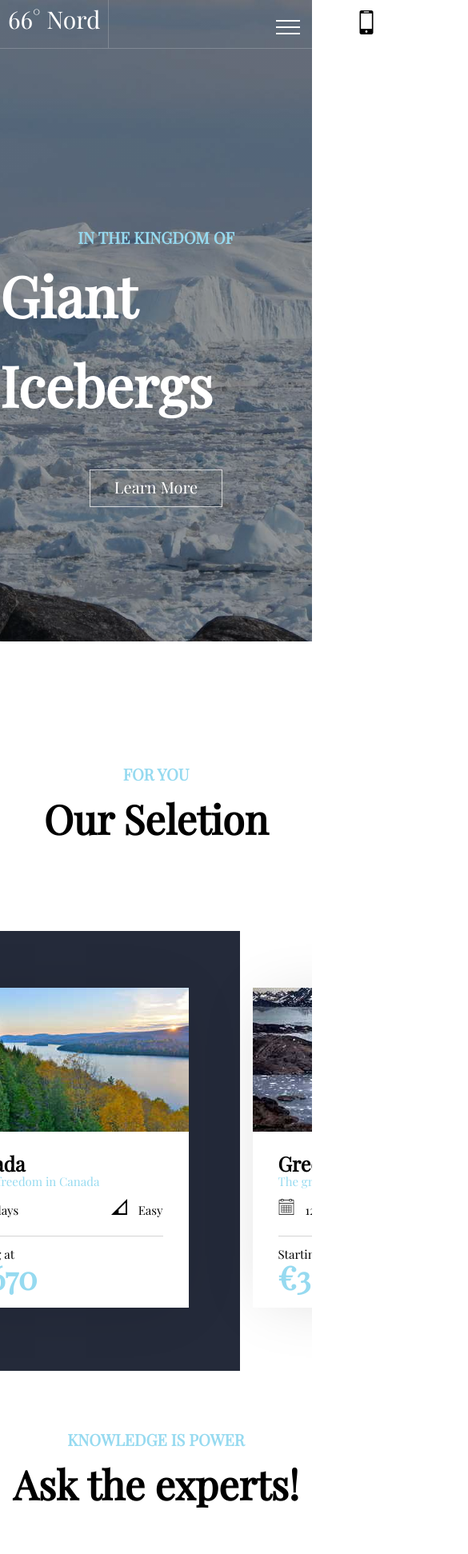
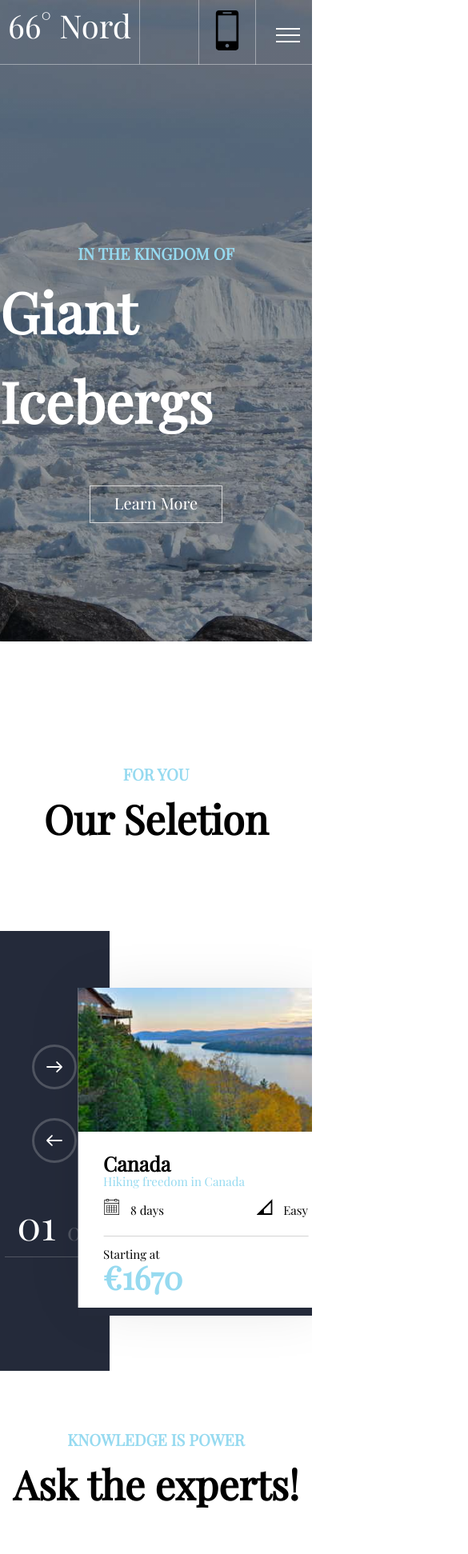
Before and after one commit to CiaranOriordan93/Cold-Cap, a website: page index.html in a window 390 px wide. Shown: the top 1943 px of the page at 80% size, 585 px wide, since content can reach past the window. Drawn offline with nearby package versions, Linux system fonts and the light colour scheme.

Commit message:
Add files via upload
added animations for mobile version of site

```diff
--- a/css/queries.css
+++ b/css/queries.css
@@ -7,29 +7,17 @@
         padding-right: 2rem;
     }
 
-    .arrow-nav {
-        width: 30rem;
-    }
-
-    .arrow-nav li {
-        margin-left: 10rem;
-    }
-
-    .counter {
-        left: 12%;
-    }
-
-    .location-gallery-wrapper {
-        transform: translate(-30%, -24%);
-    }
-
     .world-map-section {
         margin-top: -20rem;
     }
 
-    .favorite-info-wrapper {
-        width: 60%;
+    .world-map-section {
+        flex-direction: column;
     }
+
+   .world-map {
+       margin-right: 0rem;
+   }
 }
 
 @media only screen and (max-width: 1023px) {
@@ -39,34 +27,6 @@
 
     .links li:not(:last-child) {
         padding-right: 2rem;
-    }
-
-    .location-gallery-wrapper {
-        transform: translate(-23%, -24%);
-    }
-
-    .world-map {
-        margin-right: 6rem;
-    }
-
-    .base-camps {
-        width: 30rem;
-    }
-
-    .favorite-info-wrapper {
-        width: 70%;
-        margin-top: 14rem;
-    }
-
-    .para-1,
-    .para-2,
-    .para-3 {
-        width: 30rem;
-    }
-
-    .list-1,
-    .list-2 {
-        margin-right: 18rem;
     }
 
     .sign-up-field {
@@ -95,16 +55,15 @@
     .mobile-nav {
         display: flex;
         flex-direction: row;
-        justify-content: space-between;
         width: 100%;
-        height: 6rem;
-        border-bottom: 1px solid rgba(255, 255, 255, 0.2);
+        height: 8rem;
+        border-bottom: 1px solid rgba(255, 255, 255, 0.4);
     }
 
     .mobile-logo {
-        font-size: 3rem;
+        font-size: 4rem;
         margin-left: 1rem;
-        border-right: 1px solid rgba(255, 255, 255, 0.2);
+        border-right: 1px solid rgba(255, 255, 255, 0.4);
         padding-right: 1rem;
     }
 
@@ -117,19 +76,21 @@
     }
 
     .mobile-contact {
-        margin-right: -46rem;
-        border-left: 1px solid rgba(255, 255, 255, 0.2);
-        border-right: 1px solid rgba(255, 255, 255, 0.2);
+        position: absolute;
+        right: 7rem;
+        padding-bottom: 1.1rem;
+        border-left: 1px solid rgba(255, 255, 255, 0.4);
+        border-right: 1px solid rgba(255, 255, 255, 0.4);
     }
 
     .mobile-contact img {
-        height: 3rem;
+        height: 5rem;
         margin-top: 1.3rem;
     }
 
     .nav-icon {
         position: relative;
-        margin-top: 2.8rem;
+        margin-top: 3.8rem;
     }
 
     .nav-icon,
@@ -167,17 +128,28 @@
     cursor: pointer;
 }
 
-.navigation-button:hover span::before {
+.navigation-button:hover .nav-icon::before {
     top: -1rem;
 }
-
-.navigation-button:hover span::after {
+.navigation-button:hover .nav-icon::after {
     top: 1rem;
 }
 
-.navigation-checkbox:checked span {
+input[type=checkbox]:checked + label .nav-icon {
     background-color: transparent;
 }
+
+input[type=checkbox]:checked + label .nav-icon::before {
+    top: 0;
+    transform: rotate(135deg);
+}
+
+input[type=checkbox]:checked + label .nav-icon::after {
+    top: 0;
+    transform: rotate(-135deg);
+}
+
+
 
 @media only screen and (max-width: 480px) {
 
--- a/css/style.css
+++ b/css/style.css
@@ -162,10 +162,11 @@ nav a:active {
 .arrow-nav {
     background-color: #242a3a;
     height: 55rem;
-    width: 60rem;
+    max-width: 35%;
     display: flex;
     justify-content: center;
     align-items: center;
+    flex-direction: column;
 }
 
 .arrow-nav img {
@@ -176,17 +177,13 @@ nav a:active {
 }
 
 .arrow-nav li {
-    margin-left: 20rem;
-    margin-bottom: 2rem;
+    margin-bottom: 3rem;
     list-style: none;
 }
 
 .counter {
-    position: absolute;
-    top: 80%;
-    left: 18%;
-    padding-left: 1rem;
-    padding-right: 1rem;
+    padding-left: 1.5rem;
+    padding-right: 1.5rem;
     border-bottom: 1px solid rgba(255, 255, 255, 0.2);
 }
 
@@ -204,15 +201,66 @@ nav a:active {
 main {
     position: relative;
     overflow: hidden;
+    width: 100%;
 }
 
 .location-gallery-wrapper {
     position: absolute;
     top: 58%;
     left: 55%;
-    transform: translate(-50%, -24%);
-    width: 130rem;
+    transform: translate(-43%, -24%);
+    width: 70vw;
     height: 40rem;
+}
+
+.card a {
+    background-color: #242a3a;
+}
+
+.card a:link,
+.card a:visited {
+    text-decoration: none;
+    color: inherit;
+}
+
+.card a:hover .card-image img,
+.card a:active .card-image img {
+    transform: scale(1.02);
+}
+
+.card a:hover .hover-effect {
+    height: 2.5rem;
+    background-color: #96daf0;
+    transform: translateY(10px);
+}
+
+.card a:hover .hover-effect span {
+    transform: translateY(0px);
+}
+
+.hover-effect {
+    display: block;
+    position: absolute;
+    left: 0;
+    right: 0;
+    bottom: 0;
+    text-align: center;
+    height: 1rem;
+    width: 32rem;
+    background-color: #242a3a;
+    color: #fff;
+    overflow: hidden;
+    transform: translateY(10px);
+    transition: all 0.5s;
+}
+
+.hover-effect span {
+    position: absolute;
+    left: 0;
+    right: 0;
+    bottom: 0;
+    transform: translateY(80px);
+    transition: all .5s;
 }
 
 .card {
@@ -224,18 +272,20 @@ main {
     color: #000;
     box-shadow: -1px 4px 74px -16px rgba(0,0,0,.15);
     margin-right: 5rem;
-
 }
 
 .card-image {
     width: 100%;
     height: 18rem;
+    overflow: hidden;
     margin-bottom: 2rem;
 }
 
 .card-image img {
     background-size: cover;
     background-position: center;
+    transform: scale(1.15);
+    transition: all .5s;
 }
 
 .card h4 {
@@ -467,7 +517,7 @@ cite {
     background-position: center;
     height: 70rem;
     width: 100%;
-    margin-bottom: 15rem;
+    margin-bottom: 10rem;
 }
 
 .favorite-heading {
@@ -501,7 +551,7 @@ cite {
 .favorite-info-wrapper {
     display: flex;
     justify-content: center;
-    width: 40%;
+    width: 80rem;
     margin: 0 auto;
     margin-top: 20rem;
 }
@@ -627,12 +677,12 @@ cite {
 
 footer {
     position: relative;
-    margin-top: 50rem;
+    margin-top: 60rem;
 }
 
 .about {
     display: flex;
-    justify-content: center;
+    justify-content: space-around;
 }
 
 .about p {
@@ -645,14 +695,9 @@ footer {
 }
 
 .para-1,
-.para-2 {
-    margin-right: 5rem;
-}
-
-.para-1,
 .para-2,
 .para-3 {
-    width: 35rem;
+    width: 30%;
 }
 
 .line {
@@ -668,7 +713,8 @@ footer {
 
 .footer-links {
     display: flex;
-    justify-content: center;
+    justify-content: space-around;
+
 }
 
 .footer-links img {
@@ -696,11 +742,6 @@ footer {
 .footer-links a:active {
     color: #96daf0;
     transition: 0.3s;
-}
-
-.list-1,
-.list-2 {
-    margin-right: 25rem;
 }
 
 .top-layer {
--- a/index.html
+++ b/index.html
@@ -73,6 +73,7 @@
         </div>
         <div class="location-gallery-wrapper">
                     <div class="card" id="card-1">
+                        <a href="#">
                         <div class="card-image">
                             <img src="img/Canada.jpg">
                         </div>
@@ -94,8 +95,14 @@
                                 <span>&euro;1670</span>
                             </div>
                         </div>
+                        <div class="hover-effect">
+                            <span>Find out now!</span>
+                        </div>
+                        </a>
                     </div>
+
                     <div class="card" id="card-2">
+                        <a href="#">
                         <div class="card-image">
                             <img src="img/greenland-cliffs.jpg">
                         </div>
@@ -117,8 +124,13 @@
                                 <span>&euro;3865</span>
                             </div>
                         </div>
+                        <div class="hover-effect">
+                            <span>Find out now!</span>
+                        </div>
+                        </a>
                     </div>
                     <div class="card" id="card-3">
+                        <a href="#">
                         <div class="card-image">
                             <img src="img/greenland-hike.jpg">
                         </div>
@@ -140,8 +152,13 @@
                                 <span>&euro;3790</span>
                             </div>
                         </div>
+                        <div class="hover-effect">
+                            <span>Find out now!</span>
+                        </div>
+                        </a>
                     </div>
                     <div class="card" id="card-4">
+                        <a href="#">
                         <div class="card-image">
                             <img src="img/iceland-aurora.jpg">
                         </div>
@@ -163,6 +180,10 @@
                                 <span>&euro;2400</span>
                             </div>
                         </div>
+                        <div class="hover-effect">
+                            <span>Find out now!</span>
+                        </div>
+                        </a>
                     </div>
         </div>
     </main>
```
